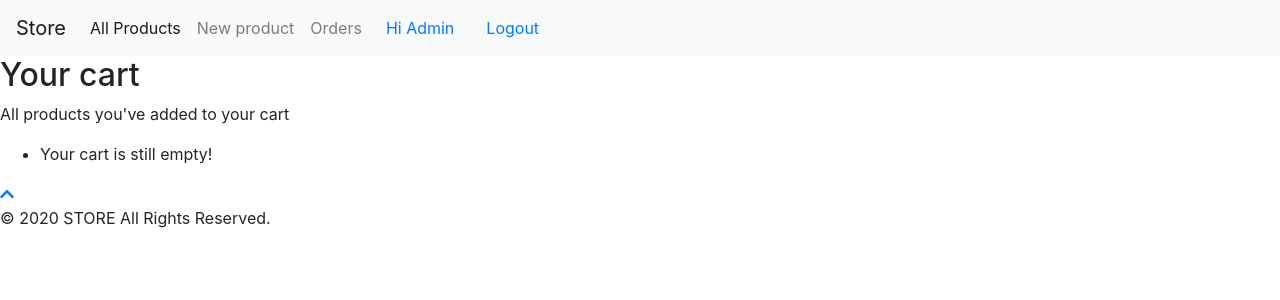
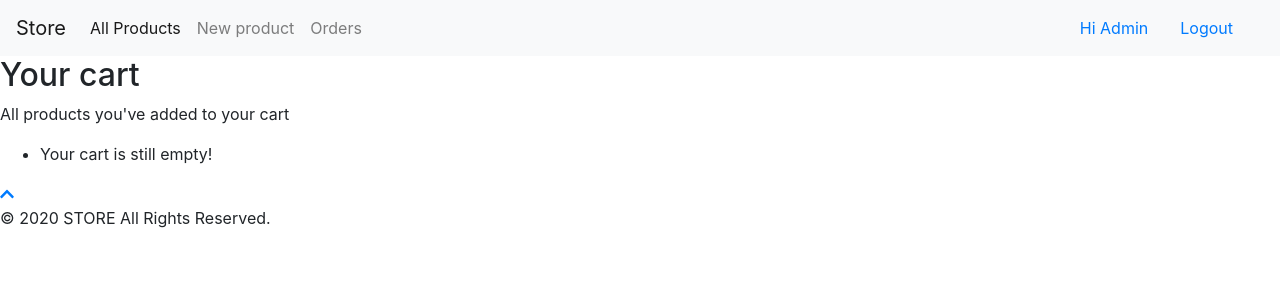
Before and after one commit to Adetec/django-k-camp-store, a Django app: page /carts/ in a window 1280 px wide. Shown: the top 300 px of the page. Run offline with Django 3.2, Linux system fonts and the light colour scheme; a user stored in the database is signed in; data comes from the database, SQL or seed files in the repository; data that the repository does not hold is empty; some libraries are stand-ins or nearby versions.

Commit message:
fix: Fix user nav position

```diff
--- a/templates/base.html
+++ b/templates/base.html
@@ -16,7 +16,7 @@
                   <span class="navbar-toggler-icon"></span>
                 </button>
                 <div class="collapse navbar-collapse" id="navbarNav">
-                  <ul class="navbar-nav">
+                  <ul class="navbar-nav container">
                     <li class="nav-item active">
                       <a class="nav-link" href="{% url 'home' %}">All Products <span class="sr-only">(current)</span></a>
                     </li>
@@ -30,7 +30,7 @@
                     {% endif %}
                   </ul>
 
-                  <ul class="nav justify-content-end">
+                  <ul class="nav justify-content-end container">
                       {% if user.is_authenticated %}
                       <li class="nav-item">
                         <a class="nav-link" href="#">Hi {{ user.username  | capfirst }}</a>
```
